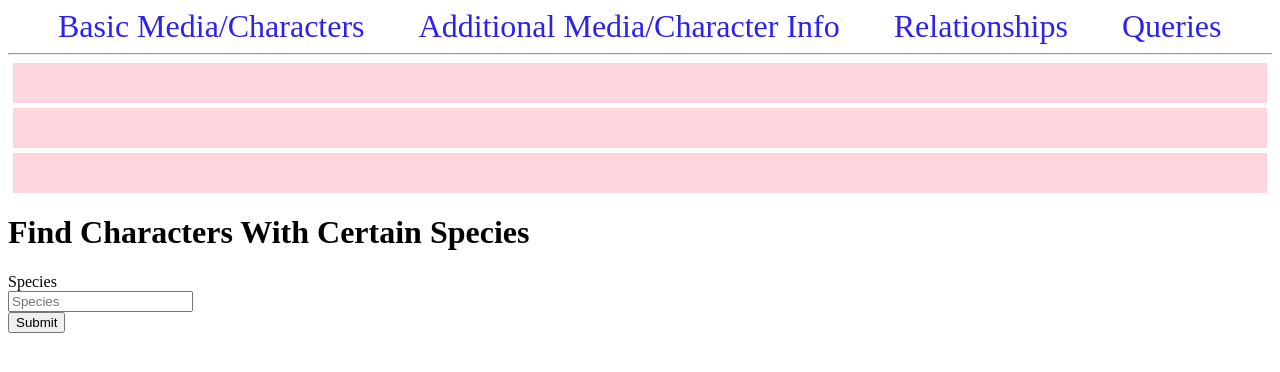
After one commit to frawgii/cs2300_final_project, a Flask app: page /find_c_w_s/ in a window 1280 px wide. The commit adds this page. Shown: the top 372 px of the page. Run offline with Flask 3, Linux system fonts and the light colour scheme.

Commit message:
Finished user driven queries

```diff
--- a/Templates/base.html
+++ b/Templates/base.html
@@ -235,6 +235,18 @@
     <div class="more_character_info">
         {% block more_character_info %} {% endblock %}
     </div>
+    <div class="f_m_w_c">
+        <div class="alert">{{ message }}</div>
+        {% block f_m_w_c %} {% endblock %}
+    </div>
+    <div class="f_c_w_f">
+        <div class="alert">{{ message }}</div>
+        {% block f_c_w_f %} {% endblock %}
+    </div>
+    <div class="f_c_w_s">
+        <div class="alert">{{ message }}</div>
+        {% block f_c_w_s %} {% endblock %}
+    </div>
 
 </body>
 </html>
--- /dev/null
+++ b/Templates/find_c_w_s.html
@@ -0,0 +1,14 @@
+{% extends 'base.html' %}
+
+{% block f_c_w_s %}
+    <h1>{% block comic_title %} Find Characters With Certain Species {% endblock %}</h1>
+    <form method="post">
+        <label for="species">Species</label>
+        <br>
+         <input type="text" name="species"
+           placeholder="Species"
+           value="{{ request.form['species'] }}"></input>
+        <br>
+        <button type="submit">Submit</button>
+    </form>
+{% endblock %}
--- a/Templates/queries.html
+++ b/Templates/queries.html
@@ -42,9 +42,9 @@
     <div class='user_driven_query_results'>
         <table>
             <tr><b>Find Media with Certain Character</b></tr><br>
-            <tr><b>Find Media With Characters with Specified Fur Color </b>  </tr><br>
-            <tr><b>Find Media With Characters with Specified Species </b>  </tr><br>
-
+            <tr><button class="dropbtn"><a href="{{ url_for('find_m_w_c') }}">Find Media with Certain Character</a></button></tr><br>
+            <tr><button class="dropbtn"><a href="{{ url_for('find_c_w_f') }}">Find Characters with Specified Fur Color</a></button></tr><br>
+            <tr><button class="dropbtn"><a href="{{ url_for('find_c_w_s') }}">Find Characters with Specified Species</a></button></tr><br>
         </table>
     </div>
 {% endblock %}
--- a/app.py
+++ b/app.py
@@ -657,15 +657,6 @@ def delete_char(id):
     conn.close()
     return redirect(url_for('index'))
 
-@app.route('/<int:id>/delete_crossover/', methods=('POST',))
-def delete_crossover(id):
-    crosses = get_crossover(id)
-    conn = get_db_connection()
-    conn.execute('DELETE FROM crossover WHERE g_id = ? AND c_id = ? AND char_id = ?', (id,))
-    conn.commit()
-    conn.close()
-    return redirect(url_for('relationships'))
-
 
 # SQL QUERIES TO EXECUTE
 @app.route('/queries/', methods=('GET', 'POST'))
@@ -860,3 +851,60 @@ def more_info():
     conn.close()
     return render_template('more_info.html', users=users, song=song, cgi_shows=cgi_shows, movie=movie,\
                             game=game, anim_shows=anim_shows, comic=comic, media_character=media_character)
+
+
+#User driven queries
+@app.route('/find_m_w_c/', methods=('GET', 'POST'))
+def find_m_w_c():
+    if request.method == 'POST':
+        mch_name = request.form['ch_name']
+        conn = get_db_connection()
+        curs = conn.cursor()
+        curs.execute('SELECT m.c_id, m.mo_id, m.g_id, m.tv_id, m.s_id FROM media_has_character m, media_character c \
+                     WHERE m.ch_id=c.id AND c.ch_name=?', (mch_name,))
+        media = curs.fetchall()
+        for i in media:
+            if i['g_id'] != None:
+                flash('Game ID: ' + str(i['g_id']))
+            elif i['c_id'] != None:
+                flash('Comic ID: ' + str(i['c_id']))
+            elif i['tv_id'] != None:
+                flash('TV ID: ' + str(i['tv_id']))
+            elif i['s_id'] != None:
+                flash('Song ID: ' + str(i['s_id']))
+            elif i['mo_id'] != None:
+                flash('Movie ID: ' + str(i['mo_id']))
+        conn.commit()
+        conn.close()
+        return redirect(url_for('find_m_w_c'))
+    return render_template('find_m_w_c.html')
+
+@app.route('/find_c_w_f/', methods=('GET', 'POST'))
+def find_c_w_f():
+    if request.method == 'POST':
+        cfur_color = request.form['fur_color']
+        conn = get_db_connection()
+        curs = conn.cursor()
+        curs.execute('SELECT c.ch_name FROM media_character c WHERE fur_color=?', (cfur_color,))
+        chars = curs.fetchall()
+        for i in chars:
+            flash('Character Name: ' + str(i['ch_name']))
+        conn.commit()
+        conn.close()
+        return redirect(url_for('find_c_w_f'))
+    return render_template('find_c_w_f.html')
+
+@app.route('/find_c_w_s/', methods=('GET', 'POST'))
+def find_c_w_s():
+    if request.method == 'POST':
+        cspecies = request.form['species']
+        conn = get_db_connection()
+        curs = conn.cursor()
+        curs.execute('SELECT c.ch_name FROM media_character c WHERE species=?', (cspecies,))
+        chars = curs.fetchall()
+        for i in chars:
+            flash('Character Name: ' + str(i['ch_name']))
+        conn.commit()
+        conn.close()
+        return redirect(url_for('find_c_w_s'))
+    return render_template('find_c_w_s.html')
```
Also changed, not shown: Templates/find_c_w_f.html (added, +14 -0 lines), Templates/find_m_w_c.html (added, +14 -0 lines).
